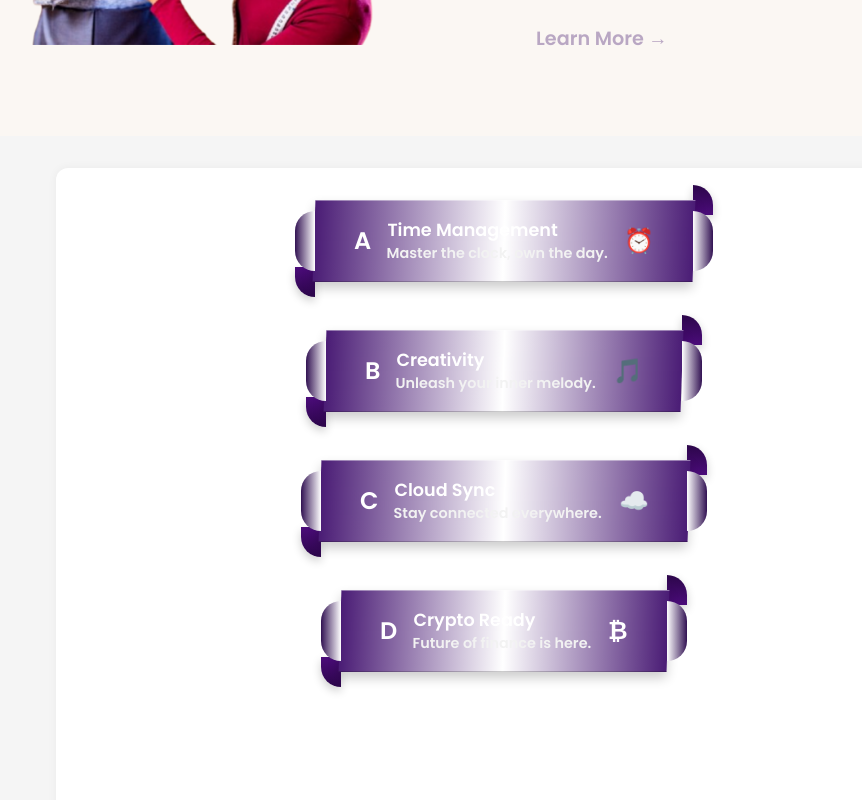
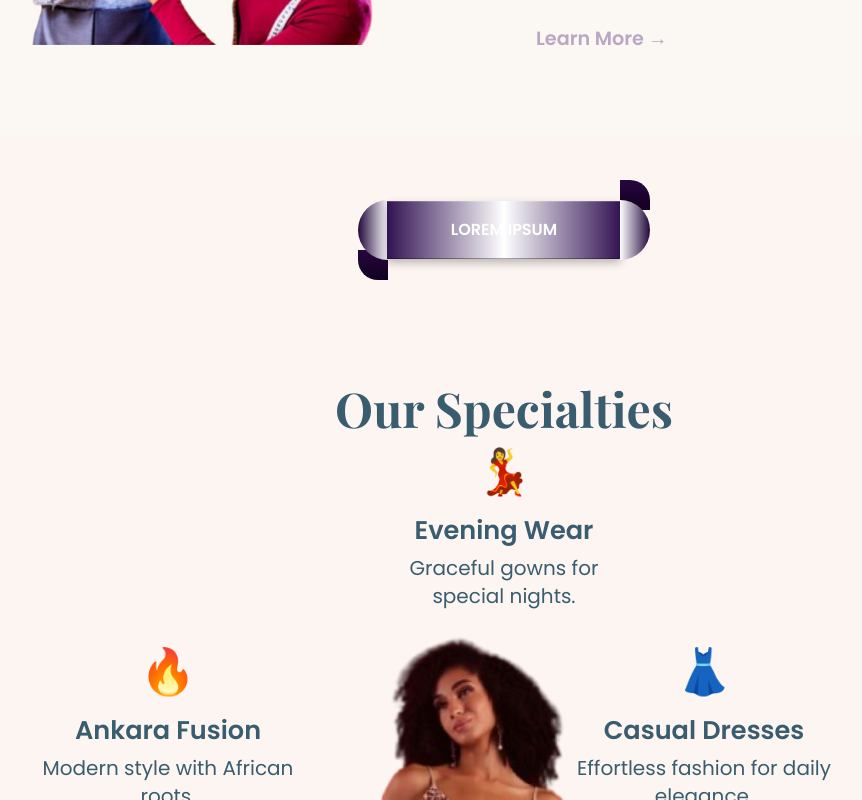
Before and after one commit to GrivitDev/purityKulture, a Next.js app: page / in a window 1280 px wide. Shown: the part 1140-1940 px from the top of the page, without its empty margins (136-998 px from the left). Built offline with nearby package versions, Linux system fonts and the light colour scheme; no server answers.

Commit message:
Auto update

```diff
--- a/src/components/Infographic.tsx
+++ b/src/components/Infographic.tsx
@@ -1,43 +1,24 @@
-'use client';
-
 import styles from '@/styles/Infographic.module.css';
-import { motion } from 'framer-motion';
-
-const data = [
-  { letter: 'A', title: 'Time Management', description: 'Master the clock, own the day.', icon: '⏰' },
-  { letter: 'B', title: 'Creativity', description: 'Unleash your inner melody.', icon: '🎵' },
-  { letter: 'C', title: 'Cloud Sync', description: 'Stay connected everywhere.', icon: '☁️' },
-  { letter: 'D', title: 'Crypto Ready', description: 'Future of finance is here.', icon: '₿' },
-];
 
 export default function Infographic() {
   return (
-    <div className={styles.wrapper}>
-      <div className={styles.centerStrip}></div>
-      {data.map((item, index) => (
-        <motion.div
-          key={item.letter}
-          className={styles.ribbonContainer}
-          initial={{ opacity: 0, x: -100 }}
-          animate={{ opacity: 1, x: 0 }}
-          transition={{ delay: index * 0.2, duration: 0.6 }}
-        >
-          <div className={styles.ribbon}>
-            <div className={styles.ribbonCapLeft}></div>
-            <div className={styles.ribbonBody}>
-              <span className={styles.letter}>{item.letter}</span>
-              <div>
-                <h4 className={styles.title}>{item.title}</h4>
-                <p className={styles.description}>{item.description}</p>
-              </div>
-              <span className={styles.icon}>{item.icon}</span>
-            </div>
-            <div className={styles.ribbonCapRight}></div>
-          </div>
-          <div className={styles.ribbonTailLeft}></div>
-          <div className={styles.ribbonTailRight}></div>
-        </motion.div>
-      ))}
+    <div className={styles.ribbonContainer}>
+      <div className={styles.ribbon}>
+        {/* Left Leaf */}
+        <div className={styles.ribbonTailLeft} />
+        {/* Left Curve */}
+        <div className={styles.ribbonCapLeft} />
+
+        {/* Body */}
+        <div className={styles.ribbonBody}>
+          <span className={styles.text}>LOREM IPSUM</span>
+        </div>
+
+        {/* Right Curve */}
+        <div className={styles.ribbonCapRight} />
+        {/* Right Leaf */}
+        <div className={styles.ribbonTailRight} />
+      </div>
     </div>
   );
 }
--- a/src/styles/Infographic.module.css
+++ b/src/styles/Infographic.module.css
@@ -1,29 +1,7 @@
-.wrapper {
-    position: relative;
-    padding: 4rem 1rem;
-    display: flex;
-    flex-direction: column;
-    align-items: center;
-    gap: 3rem;
-    background: #f5f5f5;
-    min-height: 100vh;
-  }
-
-  .centerStrip {
-    position: absolute;
-    top: 2rem;
-    bottom: 2rem;
-    width: 70%;
-    background: #ffffff;
-    border-radius: 12px;
-    z-index: 0;
-    box-shadow: 0 0 10px rgba(0, 0, 0, 0.05);
-  }
-
-  .ribbonContainer {
+.ribbonContainer {
     position: relative;
     width: fit-content;
-    z-index: 2;
+    margin: 4rem auto;
   }
 
   .ribbon {
@@ -33,91 +11,66 @@
     z-index: 2;
   }
 
-  /* Main ribbon body */
+  /* Ribbon Body with center-dark gradient */
   .ribbonBody {
-    background: linear-gradient(to right, #4a1c75, #ffffff, #4a1c75);
-    padding: 1rem 2.5rem;
-    color: white;
+    background: linear-gradient(to right, #321253, #ffffff, #321253);
+    padding: 1rem 4rem;
+    color: #fff;
     font-weight: bold;
-    display: flex;
-    align-items: center;
-    gap: 1rem;
-    border-top: 1px solid #ffffff66;
-    border-bottom: 1px solid #00000033;
-    transform: skewX(-2deg);
-    box-shadow: 0 6px 12px rgba(0, 0, 0, 0.2);
+    position: relative;
+    z-index: 2;
+    border-top: 1px solid #ffffff33;
+    border-bottom: 1px solid #00000055;
+    box-shadow: 0 4px 8px rgba(0, 0, 0, 0.25);
   }
 
-  /* Curved side caps */
+  /* Curved Sides */
   .ribbonCapLeft,
   .ribbonCapRight {
-    width: 20px;
+    width: 30px;
     height: 60px;
-    background: linear-gradient(to bottom, #321253, #5b109c);
     position: relative;
     z-index: 2;
+    background: linear-gradient(to right, #22083b, #ffffff);
   }
 
   .ribbonCapLeft {
     border-top-left-radius: 50px;
     border-bottom-left-radius: 50px;
     margin-right: -1px;
-    background: linear-gradient(to right, #321253, #ffffff);
   }
 
   .ribbonCapRight {
+    background: linear-gradient(to left, #22083b, #ffffff);
     border-top-right-radius: 50px;
     border-bottom-right-radius: 50px;
     margin-left: -1px;
-    background: linear-gradient(to left, #321253, #ffffff);
   }
 
-  /* Folded tails */
+  /* Folded Tails */
   .ribbonTailLeft,
   .ribbonTailRight {
     position: absolute;
-    width: 20px;
+    width: 30px;
     height: 30px;
+    background: linear-gradient(to bottom, #28063f, #120021);
     z-index: 1;
-    box-shadow: 0 4px 10px rgba(0, 0, 0, 0.2);
   }
 
+  /* Left Tail: Bottom */
   .ribbonTailLeft {
     left: 0;
-    bottom: -15px;
-    border-bottom-left-radius: 25px;
-    background: linear-gradient(to top, #2c064a, #4b0c7a);
+    bottom: -20px;
+    border-bottom-left-radius: 20px;
   }
 
+  /* Right Tail: Top (Inverted) */
   .ribbonTailRight {
     right: 0;
-    top: -15px;
-    border-top-right-radius: 25px;
-    background: linear-gradient(to bottom, #2c064a, #4b0c7a);
+    top: -20px;
+    border-top-right-radius: 20px;
   }
 
-  /* Text and icons */
-  .letter {
-    font-size: 1.5rem;
-    flex-shrink: 0;
-    transform: skewX(2deg);
+  .text {
+    white-space: nowrap;
   }
-
-  .title {
-    font-size: 1.1rem;
-    margin: 0;
-    transform: skewX(2deg);
-  }
-
-  .description {
-    font-size: 0.9rem;
-    margin: 0;
-    color: #f2f2f2;
-    transform: skewX(2deg);
-  }
-
-  .icon {
-    font-size: 1.5rem;
-    margin-left: auto;
-    transform: skewX(2deg);
-  }
```
